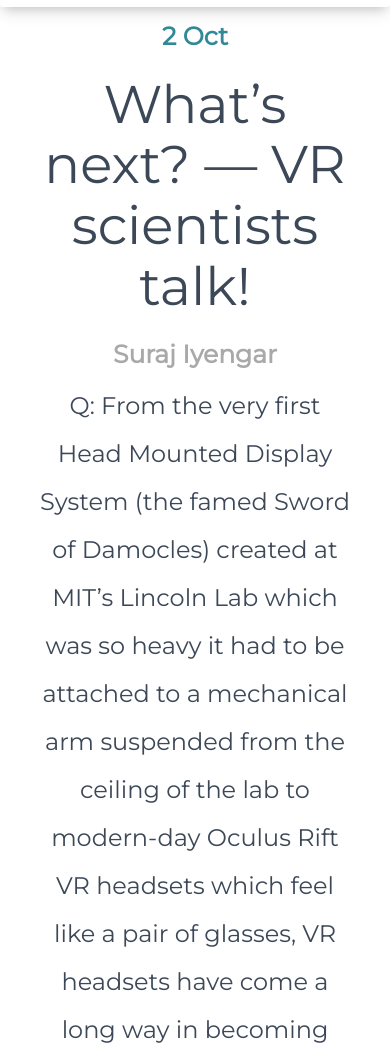
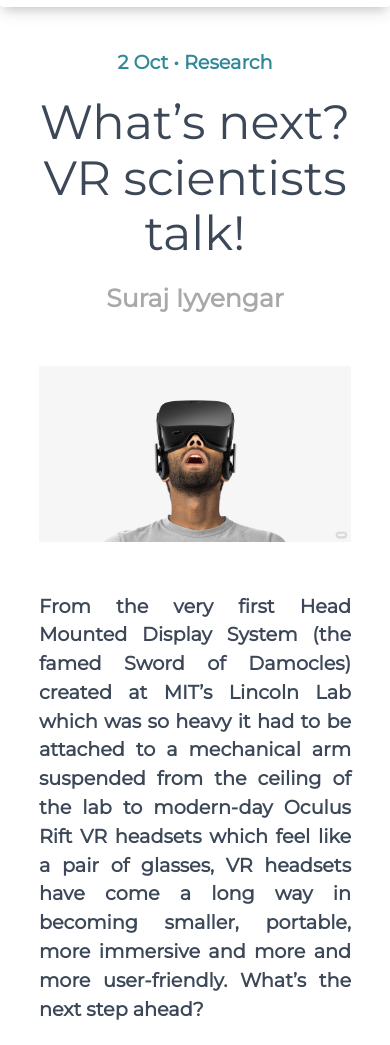
Before and after one commit to rakaar/Apsara2.0, a React app: page /article in a window 390 px wide. Shown: the part 69-1114 px from the top of the page. Built offline with nearby package versions, Linux system fonts and the light colour scheme.

Commit message:
Made requested changes to reading page

```diff
--- a/src/views/ReadingPage/ReadingPage.js
+++ b/src/views/ReadingPage/ReadingPage.js
@@ -1,6 +1,7 @@
 import React, { useState, useEffect, Fragment } from "react";
 import config from "../../config";
 import integrate from "../../integrate";
+import oculusrift from "./oculus-rift.jpg";
 
 import "./ReadingPage.scss";
 
@@ -15,27 +16,45 @@ export default function ReadingPage() {
   useEffect(() => {
     setArticle({
       ...article,
-      date: "2 Oct",
-      author: "Suraj Iyengar",
-      content: `Q: From the very first Head Mounted Display System (the famed Sword of Damocles) created at MIT’s Lincoln Lab which was so heavy it had to be attached to a mechanical arm suspended from the ceiling of the lab to modern-day Oculus Rift VR headsets which feel like a pair of glasses, VR headsets have come a long way in becoming smaller, portable, more immersive and more and more user-friendly. What’s the next step ahead?
+      date: "2 Oct • Research",
+      author: "Suraj Iyyengar",
+      content: [
+        {
+          sub: "From the very first Head Mounted Display System (the famed Sword of Damocles) created at MIT’s Lincoln Lab which was so heavy it had to be attached to a mechanical arm suspended from the ceiling of the lab to modern-day Oculus Rift VR headsets which feel like a pair of glasses, VR headsets have come a long way in becoming smaller, portable, more immersive and more and more user-friendly. What’s the next step ahead?",
+          text: "The next step is definitely to shift focus on improving the reality aspect rather than the virtual one. Currently, VR technique is limited to users’ visual and auditory senses. Therefore, sense of temperature, smell, fatigue and other biological aspects are to be addressed in this domain to make it more immersive. Moreover, classification of input and output information as required in different applications and enhancement of connectivity and interchangeability of input information provided by different information and communication technology tools are very essential to reduce the latency in the VR technology."
+        },
+        {
+          sub: "VR nowadays is no longer restricted to the gaming industry, its applications are as varied as healthcare, retail, entertainment, automotive, education and much more. The VR lab at IIT Kharagpur, for instance, does a lot of work on accident scenario development, virtual prototyping, testing and control of industrial operations etc. Can you elaborate a bit on that?",
+          text: "The Virtual Reality (VR) Laboratory is dedicated to the purpose of accident modelling, simulation and analysis for improved hazard identification, safety training & education, safety inspection and instruction, and will ultimately help in a big way hazardous industries like iron & steel, oil & gas, coal and power, etc. in implementing the concept of ‘prevention through design (PtD)’. Since accidents cannot be created on the shop floor, experiments need to be conducted virtually. At the VR Laboratory, accident scenarios are generated and modelled on the computer, and all hazards and accident paths are identified. Users experience various hazardous scenarios as seen on a realistic plane through the use of sensors. The laboratory also deals with other subjects, such as work system design, ergonomics, and product development. VR lab at IIT Kharagpur has already started providing consultancy to industries such as integrated steel industry on VR based hazard identification, training and PtD for their ongoing operations and upcoming expansions."
+        }
+      ],
+      /* content1: `Q: From the very first Head Mounted Display System (the famed Sword of Damocles) created at MIT’s Lincoln Lab which was so heavy it had to be attached to a mechanical arm suspended from the ceiling of the lab to modern-day Oculus Rift VR headsets which feel like a pair of glasses, VR headsets have come a long way in becoming smaller, portable, more immersive and more and more user-friendly. What’s the next step ahead?\n
 
-    Ans: The next step is definitely to shift focus on improving the reality aspect rather than the virtual one. Currently, VR technique is limited to users’ visual and auditory senses. Therefore, sense of temperature, smell, fatigue and other biological aspects are to be addressed in this domain to make it more immersive. Moreover, classification of input and output information as required in different applications and enhancement of connectivity and interchangeability of input information provided by different information and communication technology tools are very essential to reduce the latency in the VR technology.
+    Ans: The next step is definitely to shift focus on improving the reality aspect rather than the virtual one. Currently, VR technique is limited to users’ visual and auditory senses. Therefore, sense of temperature, smell, fatigue and other biological aspects are to be addressed in this domain to make it more immersive. Moreover, classification of input and output information as required in different applications and enhancement of connectivity and interchangeability of input information provided by different information and communication technology tools are very essential to reduce the latency in the VR technology.\n\n
 
-    Q: VR nowadays is no longer restricted to the gaming industry, its applications are as varied as healthcare, retail, entertainment, automotive, education and much more. The VR lab at IIT Kharagpur, for instance, does a lot of work on accident scenario development, virtual prototyping, testing and control of industrial operations etc. Can you elaborate a bit on that?
+    Q: VR nowadays is no longer restricted to the gaming industry, its applications are as varied as healthcare, retail, entertainment, automotive, education and much more. The VR lab at IIT Kharagpur, for instance, does a lot of work on accident scenario development, virtual prototyping, testing and control of industrial operations etc. Can you elaborate a bit on that?\n
 
-    Ans: The Virtual Reality (VR) Laboratory is dedicated to the purpose of accident modelling, simulation and analysis for improved hazard identification, safety training & education, safety inspection and instruction, and will ultimately help in a big way hazardous industries like iron & steel, oil & gas, coal and power, etc. in implementing the concept of ‘prevention through design (PtD)’. Since accidents cannot be created on the shop floor, experiments need to be conducted virtually. At the VR Laboratory, accident scenarios are generated and modelled on the computer, and all hazards and accident paths are identified. Users experience various hazardous scenarios as seen on a realistic plane through the use of sensors. The laboratory also deals with other subjects, such as work system design, ergonomics, and product development. VR lab at IIT Kharagpur has already started providing consultancy to industries such as integrated steel industry on VR based hazard identification, training and PtD for their ongoing operations and upcoming expansions.
+    Ans: The Virtual Reality (VR) Laboratory is dedicated to the purpose of accident modelling, simulation and analysis for improved hazard identification, safety training & education, safety inspection and instruction, and will ultimately help in a big way hazardous industries like iron & steel, oil & gas, coal and power, etc. in implementing the concept of ‘prevention through design (PtD)’. Since accidents cannot be created on the shop floor, experiments need to be conducted virtually. At the VR Laboratory, accident scenarios are generated and modelled on the computer, and all hazards and accident paths are identified. Users experience various hazardous scenarios as seen on a realistic plane through the use of sensors. The laboratory also deals with other subjects, such as work system design, ergonomics, and product development. VR lab at IIT Kharagpur has already started providing consultancy to industries such as integrated steel industry on VR based hazard identification, training and PtD for their ongoing operations and upcoming expansions.\n
 
-    `,
-      title: `What’s next? — VR scientists talk!`
+    `, */
+      title: `What’s next? VR scientists talk!`
     });
   }, []);
 
   return (
-    <div className="reading-page">
+    <div className="reading-page center">
       <h3 className="article-date">{article.date}</h3>
-      <h1>{article.title}</h1>
+      <h1 className="article-title">{article.title}</h1>
       <h3 className="article-author">{article.author}</h3>
-      <h5 className="article-content">{article.content}</h5>
+      <img src={oculusrift} alt="vr" className="image"/>
+      {article.content && article.content.map(item => {
+        return (
+          <div>
+            <div className="sub">{item.sub}</div>
+            <div className="text">{item.text}</div>
+          </div>
+        )
+      })}
     </div>
   );
 }
--- a/src/views/ReadingPage/ReadingPage.scss
+++ b/src/views/ReadingPage/ReadingPage.scss
@@ -4,21 +4,60 @@
   left: 50%;
   right: 50%;
   transform: translateX(-50%);
-  min-width: 80%;
-  text-align: center;
+  min-width: 50%;
+  text-align: justify;
+  padding-bottom: 30px;
+  .image {
+    width: 100%;
+    padding: 40px 0px;
+  }
 
   .article-date {
     color: #318897;
     font-weight: 900;
+    text-align: center;
+    font-size: 120%;
   }
 
   .article-author {
     color: #a9a9a9;
     font-weight: 600;
+    text-align: center;
+  }
+
+  .article-title {
+    text-align: center;
   }
 
   .article-content {
     line-height: 200%;
     font-size: 150%;
   }
+  .sub {
+    padding: 10px 0px;
+    line-height: 150%;
+    font-weight: 700;
+    font-size: 150%;
+  }
+  .text {
+    padding: 10px 0px;
+    line-height: 150%;
+    font-size: 150%;
+  }
 }
+
+@media screen and (max-width: 900px) {
+  .reading-page {
+    padding-top: 30px;
+    min-width: 80%;
+    .article-title {
+      font-size: 300%;
+    }
+    .sub {
+      font-size: 120%;
+    }
+    .text {
+      font-size: 120%;
+    }
+  }
+}
```
Also changed, not shown: src/views/ReadingPage/oculus-rift.jpg (added).
